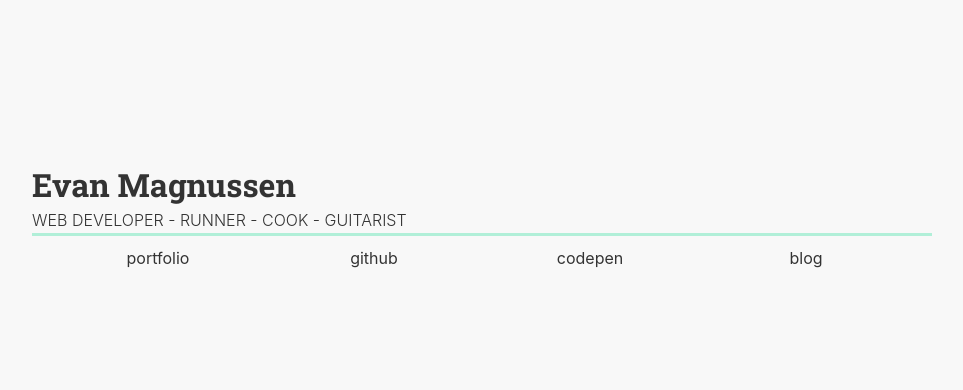
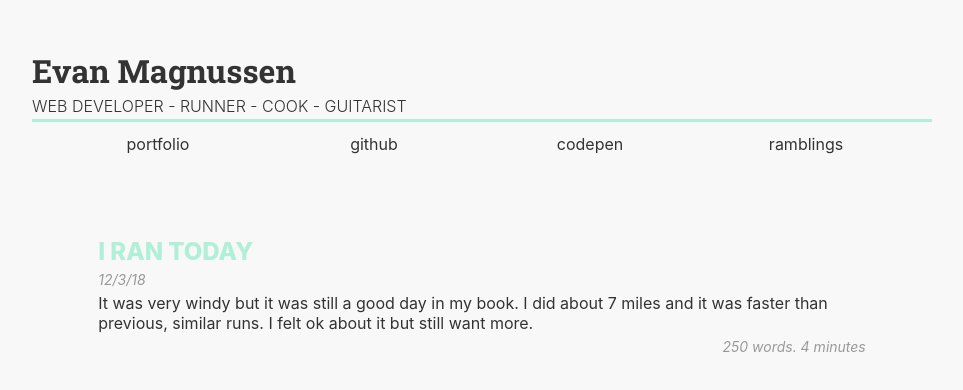
Before and after one commit to evanmags/portfolio_v2, a React (Create React App) app: page /blog in a window 1280 px wide. Shown: the part 172-562 px from the top of the page, without its empty margins (158-1121 px from the left). Built offline with nearby package versions, Linux system fonts and the light colour scheme.

Commit message:
refactor, remove useless constructors

```diff
--- a/src/App.js
+++ b/src/App.js
@@ -1,32 +1,21 @@
-import React, { Component } from 'react';
-import {Banner} from './components/banner'
-import Blog from './components/blog'
-import Portfolio from './components/portfolio'
-import './App.css';
+import React, { Component } from "react";
+import { Route, Switch } from "react-router-dom";
+import { Banner } from "./components/banner";
+import Blog from "./components/blog";
+import Portfolio from "./components/portfolio";
+import "./App.css";
 
 class App extends Component {
-  constructor(props){
-    super(props)
-    this.state = {
-      landing: true,
-      blog: false,
-      portfolio: false
-    };
-    this.handle_menu_click = this.handle_menu_click.bind(this);
-  }
-  handle_menu_click(e){
-    this.setState({
-      landing: false,
-      blog: false,
-      portfolio: false,
-      [e.target.id]: true,
-    })
-  }
   render() {
-    return (<div id="App">
-      <Banner onClick={this.handle_menu_click} landing={this.state.landing} />
-      {this.state.blog ? <Blog /> : this.state.portfolio ? <Portfolio /> : ''}
-      </div>)
+    return (
+      <div id="App">
+        <Banner />
+        <Switch>
+          <Route path="/portfolio" component={Portfolio} />
+          <Route path="/blog" component={Blog} />
+        </Switch>
+      </div>
+    );
   }
 }
 
--- a/src/components/banner.js
+++ b/src/components/banner.js
@@ -1,68 +1,63 @@
-import React, { Component } from 'react';
+import React, { Component } from "react";
+import { Link } from "react-router-dom";
 
-class MenuBtn extends Component{
-  constructor(props){
-    super(props)
-    this.state = {
-      ...props
-    }
-  }
-  render(){
+function MenuBtn(props) {
+  if (props.internal) {
     return (
-      <a
-        id ={this.state.text}
-        className="menubar__btn"
-        href={this.state.href || "#"}
-        onClick={this.state.onClick}
-      >
-        {this.state.text}
-      </a>)
+      <Link id={props.text} className="menubar__btn" to={props.href || "#"}>
+        {props.text}
+      </Link>
+    );
+  } else {
+    return (
+      <a id={props.text} className="menubar__btn" href={props.href || "#"}>
+        {props.text}
+      </a>
+    );
   }
 }
 
-export class Menubar extends Component{
-  constructor(props){
-    super(props);
-    this.state = {
-      ...props
-    }
-  }
-  render(){
-    return(<div className="menubar">
-              <MenuBtn onClick={this.state.onClick} text="portfolio" />
-              <MenuBtn text="github" />
-              <MenuBtn text="codepen" />
-              <MenuBtn onClick={this.state.onClick} text="blog" />
-          </div>)
-  }
+export function Menubar(props) {
+  return (
+    <div className="menubar">
+      <MenuBtn text="portfolio" href="/portfolio" internal={true} />
+      <MenuBtn text="github" href="https://github.com/evanmags" />
+      <MenuBtn text="codepen" href="https://codepen.io/emags112/" />
+      <MenuBtn text="ramblings" href="/blog" internal={true} />
+    </div>
+  );
 }
 
-export class Banner extends Component{
+export class Banner extends Component {
   constructor(props) {
     super(props);
     this.state = {
-      ...props,
       class: "banner"
     };
     this.mouseenter = this.mouseenter.bind(this);
     this.mouseleave = this.mouseleave.bind(this);
   }
-  componentWillReceiveProps(props){
-    this.setState({...props})
-  }
   mouseenter() {
-    if (this.state.landing) {
+    if (window.location.pathname === "/") {
       this.setState({ class: "banner banner-pop" });
     }
   }
   mouseleave() {
     this.setState({ class: "banner" });
   }
-  render(){
-    return(<header className={this.state.class} onMouseEnter={this.mouseenter} onMouseLeave={this.mouseleave}>
-            <h1 className="banner__head">Evan Magnussen</h1>
-            <h2 className="banner__subhead">Web Developer - Runner - Cook - Guitarist </h2>
-            <Menubar onClick={this.state.onClick}/>
-          </header>)
+  render() {
+    return (
+      <header
+        className={this.state.class}
+        onMouseEnter={this.mouseenter}
+        onMouseLeave={this.mouseleave}
+      >
+        <h1 className="banner__head">Evan Magnussen</h1>
+        <h2 className="banner__subhead">
+          Web Developer - Runner - Cook - Guitarist{" "}
+        </h2>
+        <Menubar />
+      </header>
+    );
   }
 }
--- a/src/components/blog.js
+++ b/src/components/blog.js
@@ -9,47 +9,16 @@ const cards = [
   {title: "I ran Today",
   description: "It was very windy but it was still a good day in my book. I did about 7 miles and it was faster than previous, similar runs. I felt ok about it but still want more.",
   length: "250 words. 4 minutes",
-  date: "12/3/18"},
-  {title: "I ran Today",
-  description: "It was very windy but it was still a good day in my book. I did about 7 miles and it was faster than previous, similar runs. I felt ok about it but still want more.",
-  length: "250 words. 4 minutes",
-  date: "12/3/18"},
-  {title: "I ran Today",
-  description: "It was very windy but it was still a good day in my book. I did about 7 miles and it was faster than previous, similar runs. I felt ok about it but still want more.",
-  length: "250 words. 4 minutes",
-  date: "12/3/18"},
-  {title: "I ran Today",
-  description: "It was very windy but it was still a good day in my book. I did about 7 miles and it was faster than previous, similar runs. I felt ok about it but still want more.",
-  length: "250 words. 4 minutes",
-  date: "12/3/18"},
-  {title: "I ran Today",
-  description: "It was very windy but it was still a good day in my book. I did about 7 miles and it was faster than previous, similar runs. I felt ok about it but still want more.",
-  length: "250 words. 4 minutes",
-  date: "12/3/18"},
-  {title: "I ran Today",
-  description: "It was very windy but it was still a good day in my book. I did about 7 miles and it was faster than previous, similar runs. I felt ok about it but still want more.",
-  length: "250 words. 4 minutes",
-  date: "12/3/18"},
-  {title: "I ran Today",
-  description: "It was very windy but it was still a good day in my book. I did about 7 miles and it was faster than previous, similar runs. I felt ok about it but still want more.",
-  length: "250 words. 4 minutes",
-  date: "12/3/18"},
+  date: "12/3/18"}
 ]
-class BlogCard extends Component{
-  constructor(props){
-    super(props)
-    this.state={
-      ...props
-    }
-  }
-  render(){
-    return (<div className="blog__card">
-              <h2 className="blog__title">{this.state.title}</h2>
-              <span className="blog__date">{this.state.date}</span>
-              <p className="blog__description">{this.state.desc}</p>
-              <span className="blog__length">{this.state.length}</span>
-            </div>)
-  }
+
+function BlogCard(props){
+  return (<div className="blog__card">
+            <h2 className="blog__title">{props.title}</h2>
+            <span className="blog__date">{props.date}</span>
+            <p className="blog__description">{props.desc}</p>
+            <span className="blog__length">{props.length}</span>
+          </div>)
 }
 
 export default class Blog extends Component {
@@ -58,7 +27,7 @@ export default class Blog extends Component {
     this.state = {}
   }
   blog_cards(){
-    return cards.map(card => <BlogCard title={card.title} date={card.date} desc={card.description} length={card.length}/>)
+    return cards.map(card => <BlogCard title={card.title} date={card.date} desc={card.description} length={card.length}  key={card.title}/>)
     // make call to cms
     // get titles
     // get description
--- a/src/components/portfolio.js
+++ b/src/components/portfolio.js
@@ -5,11 +5,9 @@ const portfolio_projects = [
     name: "Curly.js",
     langs: "JavaScript",
     image: "",
-    description:
-      `Curly was the result of working my way through learning React. This project started as a simple "put things on the page" idea and an exploration of the DOM. As well Curly is an exploratin in the design and structure of software and how modern web frameworks function. While this project is not up to par with the likes of React, Vue, or Angular, it is something I am very proud of.
+    description: `Curly was the result of working my way through learning React. This project started as a simple "put things on the page" idea and an exploration of the DOM. As well Curly is an exploratin in the design and structure of software and how modern web frameworks function. While this project is not up to par with the likes of React, Vue, or Angular, it is something I am very proud of.
       Starting simply, Curly allows you to build websites/apps using nothing but structured JavaScript objects. These objects are completely self contained, incorporating styling, events, and anything else you could imagine. Because they are JavaScript objects you can use all of the functionality of JavaScript in your styling as well.
       Please have a look at the documentation for more information and explore the sandbox to get a taste for how building works.`
-
   },
   {
     name: "ParkView",
@@ -23,7 +21,13 @@ const portfolio_projects = [
     image: "",
     description: ""
   },
-  { name: "Pixelator", langs: "React", image: "", description: "This was my first ever React project. A fun implementation of a pixel art editor that takes inspireation from the Etch-a-Sketch." },
+  {
+    name: "Pixelator",
+    langs: "React",
+    image: "",
+    description:
+      "This was my first ever React project. A fun implementation of a pixel art editor that takes inspireation from the Etch-a-Sketch."
+  }
 ];
 
 class PortfolioCard extends Component {
@@ -60,16 +64,17 @@ export default class Portfolio extends Component {
     this.state = {
       reading: true
     };
-    this.portfolio_cards = this.portfolio_cards.bind(this)
+    this.portfolio_cards = this.portfolio_cards.bind(this);
   }
   portfolio_cards() {
-    return portfolio_projects.map(e => {
+    return portfolio_projects.map(project => {
       return (
         <PortfolioCard
-          name={e.name}
-          langs={e.langs}
-          image={e.image}
-          description={e.description}
+          key={project.name}
+          name={project.name}
+          langs={project.langs}
+          image={project.image}
+          description={project.description}
         />
       );
     });
@@ -77,7 +82,7 @@ export default class Portfolio extends Component {
   render() {
     return (
       <div className="portfolio">
-        {this.state.reading ? this.portfolio_cards() : ''}
+        {this.state.reading && this.portfolio_cards()}
       </div>
     );
   }
```
Also changed, not shown: src/index.js (+12 -11 lines).
